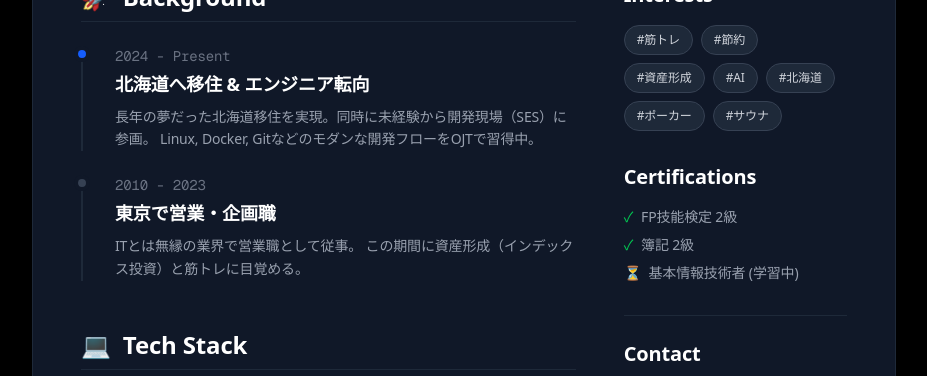
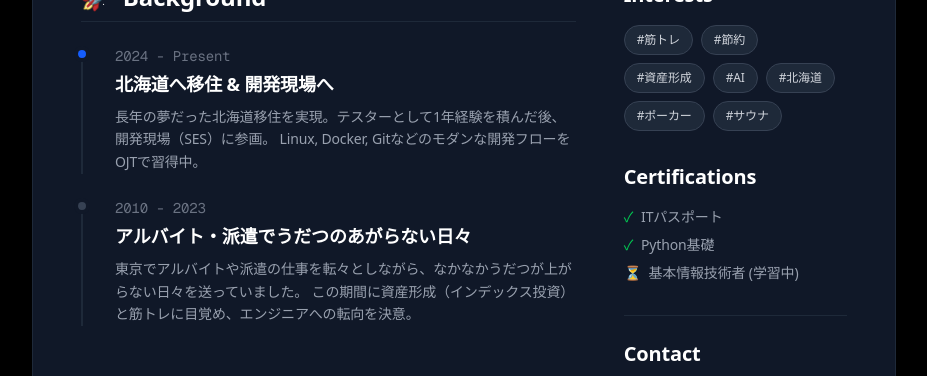
Before and after one commit to toshibow123/my-blog, a Next.js app: page /about in a window 1280 px wide. Shown: the part 816-1192 px from the top of the page, without its empty margins (176-1103 px from the left). Built offline with nearby package versions, Linux system fonts and the light colour scheme; no server answers.

Commit message:
プロフ更新

```diff
--- a/app/about/page.tsx
+++ b/app/about/page.tsx
@@ -45,19 +45,19 @@ export default function AboutPage() {
                 <div className="relative pl-8 border-l-2 border-gray-800">
                   <div className="absolute -left-[9px] top-0 w-4 h-4 rounded-full bg-blue-600 border-4 border-gray-900" />
                   <span className="text-sm text-gray-500 font-mono block mb-1">2024 - Present</span>
-                  <h3 className="text-lg font-bold text-white mb-2">北海道へ移住 & エンジニア転向</h3>
+                  <h3 className="text-lg font-bold text-white mb-2">北海道へ移住 & 開発現場へ</h3>
                   <p className="text-gray-400 text-sm leading-relaxed">
-                    長年の夢だった北海道移住を実現。同時に未経験から開発現場（SES）に参画。
+                    長年の夢だった北海道移住を実現。テスターとして1年経験を積んだ後、開発現場（SES）に参画。
                     Linux, Docker, Gitなどのモダンな開発フローをOJTで習得中。
                   </p>
                 </div>
                 <div className="relative pl-8 border-l-2 border-gray-800">
                   <div className="absolute -left-[9px] top-0 w-4 h-4 rounded-full bg-gray-700 border-4 border-gray-900" />
                   <span className="text-sm text-gray-500 font-mono block mb-1">2010 - 2023</span>
-                  <h3 className="text-lg font-bold text-white mb-2">東京で営業・企画職</h3>
+                  <h3 className="text-lg font-bold text-white mb-2">アルバイト・派遣でうだつのあがらない日々</h3>
                   <p className="text-gray-400 text-sm leading-relaxed">
-                    ITとは無縁の業界で営業職として従事。
-                    この期間に資産形成（インデックス投資）と筋トレに目覚める。
+                    東京でアルバイトや派遣の仕事を転々としながら、なかなかうだつが上がらない日々を送っていました。
+                    この期間に資産形成（インデックス投資）と筋トレに目覚め、エンジニアへの転向を決意。
                   </p>
                 </div>
               </div>
@@ -109,11 +109,11 @@ export default function AboutPage() {
               <ul className="space-y-2 text-sm text-gray-400">
                 <li className="flex items-start gap-2">
                   <span className="text-green-500">✓</span>
-                  <span>FP技能検定 2級</span>
+                  <span>ITパスポート</span>
                 </li>
                 <li className="flex items-start gap-2">
                   <span className="text-green-500">✓</span>
-                  <span>簿記 2級</span>
+                  <span>Python基礎</span>
                 </li>
                 <li className="flex items-start gap-2">
                   <span className="text-gray-600">⏳</span>
```
